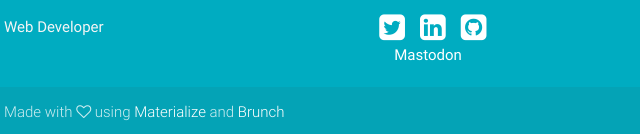
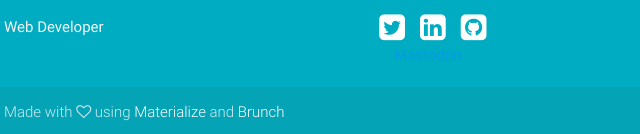
Before and after one commit to Meloncon/meloncon.github.io, a plain HTML site: page index.html in a window 1280 px wide. Shown: the part 7586-7720 px from the top of the page, 392-1032 px from the left. Drawn offline with Linux system fonts and the light colour scheme; a script that the page names is missing.

Commit message:
Update index.html

```diff
--- a/index.html
+++ b/index.html
@@ -442,7 +442,7 @@
 							<li><a class="white-text" href="https://twitter.com/MattMeloncon"><i class="fa fa-twitter-square"></i></a></li>
 							<li class="social-padding"><a class="white-text" href="https://www.linkedin.com/pub/matthew-meloncon/13/549/280"><i class="fa fa-linkedin-square"></i></a></li>
 							<li class="social-padding"><a class="white-text" href="https://github.com/Meloncon"><i class="fa fa-github-square"></i></a></li>
-							<li class="social-padding"><a class="white-text" rel="me" href="https://mastodon.social/@MythicMelon">Mastodon</a></li>
+							<li class="social-padding"><a rel="me" href="https://mastodon.social/@MythicMelon">Mastodon</a></li>
 						</ul>
 					</div>
 				</div>
```
